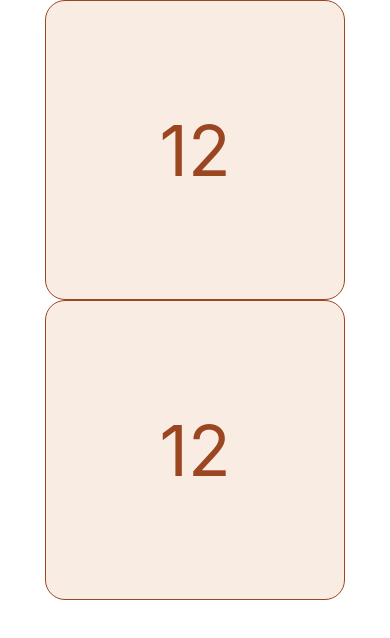
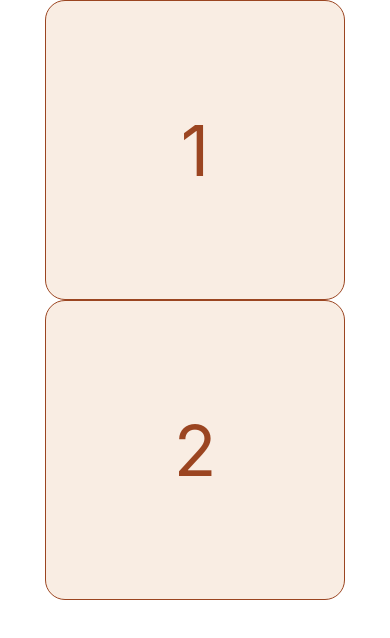
Before and after one commit to MALWICK/React-native-App, a React Native app: screen / in a window 390 px wide. Shown: the top 638 px of the page. Built offline with nearby package versions, Linux system fonts and the light colour scheme.

Commit message:
distructurring data

```diff
--- a/App.tsx
+++ b/App.tsx
@@ -8,9 +8,9 @@ export default function App() {
     <View style={styles.container}>
       <FlatList
         data={days}
-        renderItem={() => (
+        renderItem={({ item }) => (
           <View style={styles.box}>
-            <Text style={styles.text}>{days}</Text>
+            <Text style={styles.text}>{item}</Text>
           </View>
         )}
       />
```
